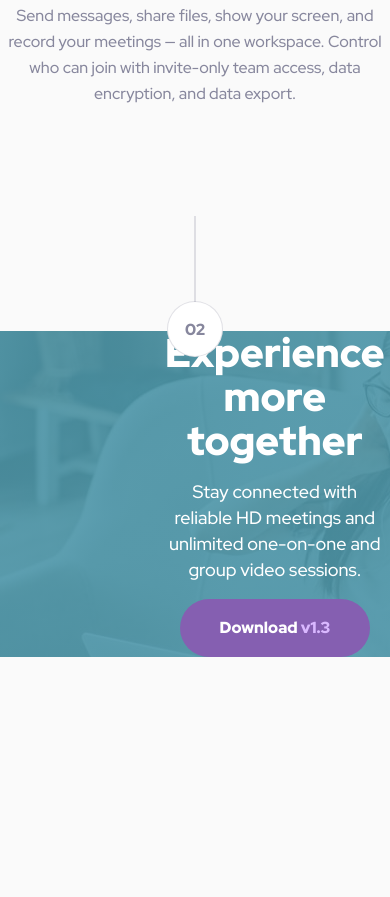
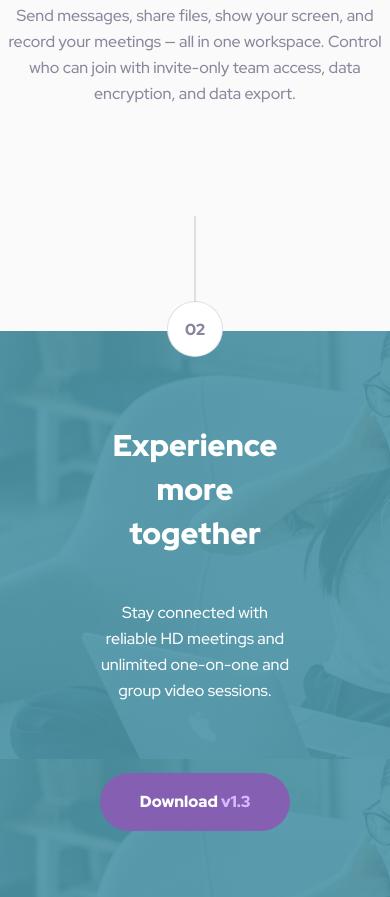
Before and after one commit to fitalvojosephine/meet-landing-page, a plain HTML site: page index.html in a window 390 px wide. Shown: the part 1578-2475 px from the top of the page. Before the commit the page ends 2235 px from the top, so only its background shows below. Drawn offline with Linux system fonts and the light colour scheme.

```diff
--- a/css/style.css
+++ b/css/style.css
@@ -202,6 +202,8 @@
 
 .footer-section {
   display: flex;
+  justify-content: center;
+  align-items: center;
   min-height: 19.25rem;
   background: linear-gradient(
       0deg,
@@ -296,7 +298,47 @@
   .footer {
     grid-template-columns: 1fr;
     text-align: center;
+    padding: 5.75rem 6.125rem 4.125rem 6.125rem;
+    margin: auto;
     gap: 1rem;
+  }
+
+  .footer-description {
+    max-width: 35.8125rem;
+    padding-bottom: 1.5rem;
+  }
+}
+
+@media (max-width: 84rem) {
+  .footer {
+    gap: 3rem;
+  }
+}
+
+@media (max-width: 87.5rem) {
+  .footer {
+    gap: 2.8125rem;
+  }
+
+  .footer-secondary-heading {
+    font-size: 1.875rem;
+  }
+
+  .footer-description {
+    font-size: 1rem;
+  }
+
+  .btn a {
+    font-size: 1rem;
+  }
+}
+
+@media (max-width: 1112) {
+  .footer-section {
+    gap: 0.8125rem;
+  }
+  .footer {
+    padding: 0 4.3125rem;
   }
 }
 
```
